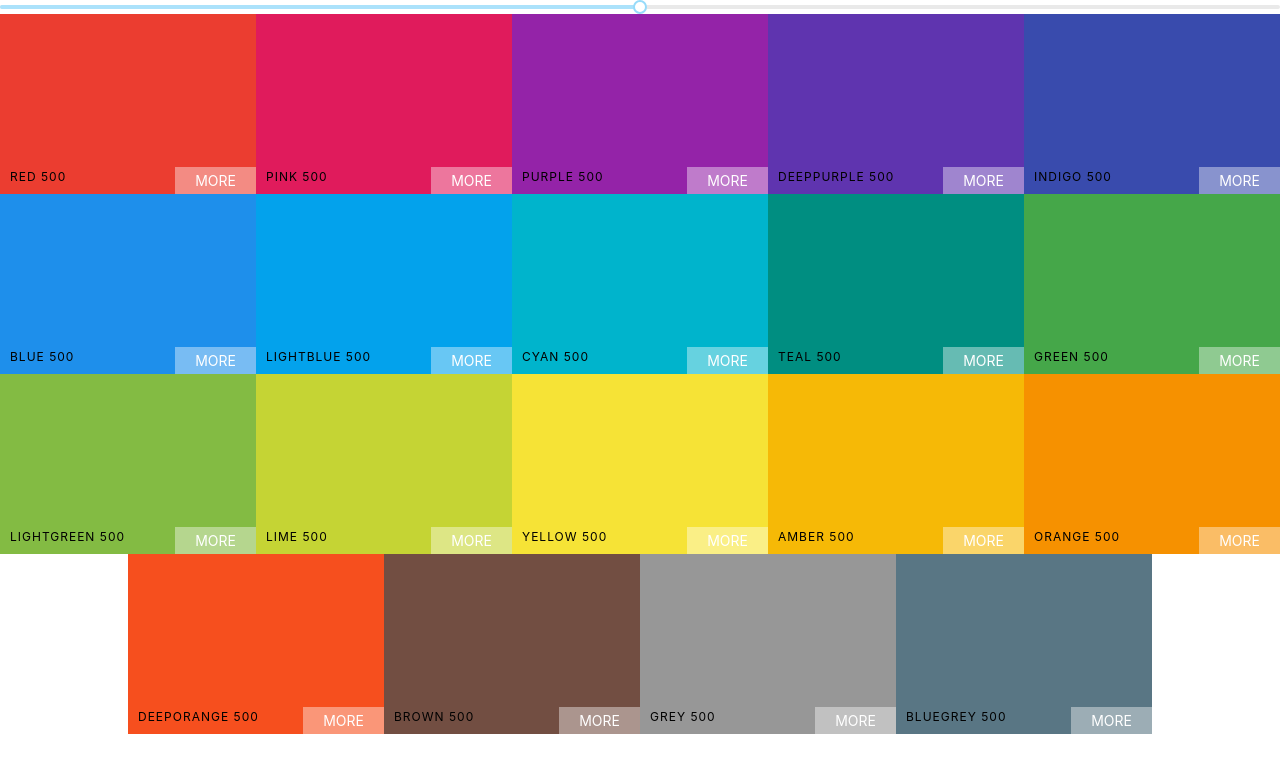
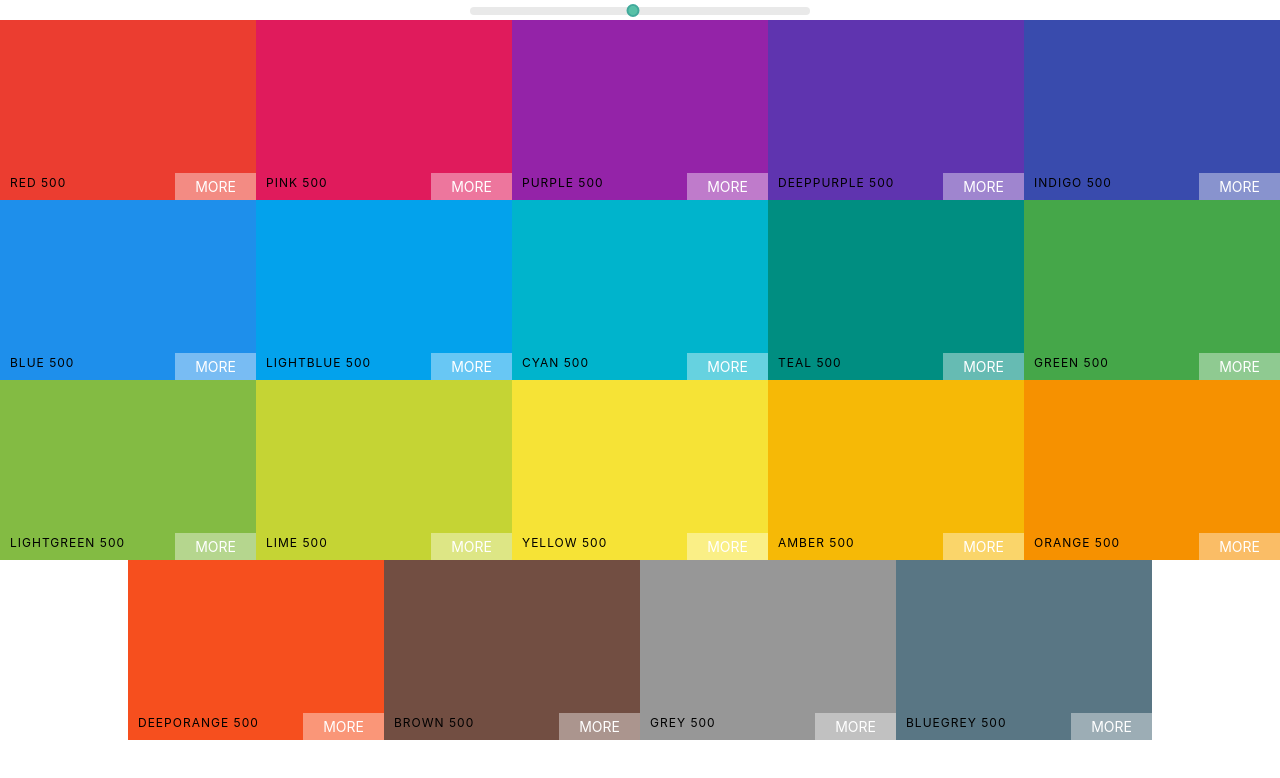
Before and after one commit to emmakuen/react-projects, a React (Create React App) app in the folder color-picker/: page / in a window 1280 px wide. Shown: the top 778 px of the page. Built offline with nearby package versions, Linux system fonts and the light colour scheme.

Commit message:
style slider

```diff
--- a/color-picker/src/components/Palette.js
+++ b/color-picker/src/components/Palette.js
@@ -2,6 +2,7 @@
 import ColorBox from "./ColorBox";
 import Slider from "rc-slider";
 import "rc-slider/assets/index.css";
+import "../styles/Palette.css";
 
 const Palette = ({ palette }) => {
   const [level, setLevel] = useState(500);
@@ -24,6 +25,7 @@
 
   return (
     <div style={PaletteStyles} className="Palette">
+      <div className="slider">
         <Slider
           defaultValue={level}
           min={100}
@@ -31,6 +33,7 @@
           step={100}
           onAfterChange={handleSliderChange}
         />
+      </div>
       {/* Navbar Goes Here */}
       <div style={PaletteColorsStyles} className="Palette-colors">
         {colorBoxes}
--- /dev/null
+++ b/color-picker/src/styles/Palette.css
@@ -0,0 +1,27 @@
+.slider {
+    width: 340px;
+    margin: 0 10px;
+    display: inline-block;
+}
+
+.rc-slider-track {
+    background-color: transparent;
+}
+
+.rc-slider-handle,
+.rc-slider-handle:active,
+.rc-slider-handle:focus,
+.rc-slider-handle:hover {
+    background-color: rgba(49, 182, 149, 0.795);
+    outline: none;
+    border: 2px solid rgb(66, 170, 156);
+    width: 13px;
+    height: 13px;
+    margin-left: -7px;
+    margin-top: -3px;
+    box-shadow: none;
+}
+
+.rc-slider-rail {
+    height: 8px;
+}
```
Lines whose indentation alone changed are shown as unchanged.
